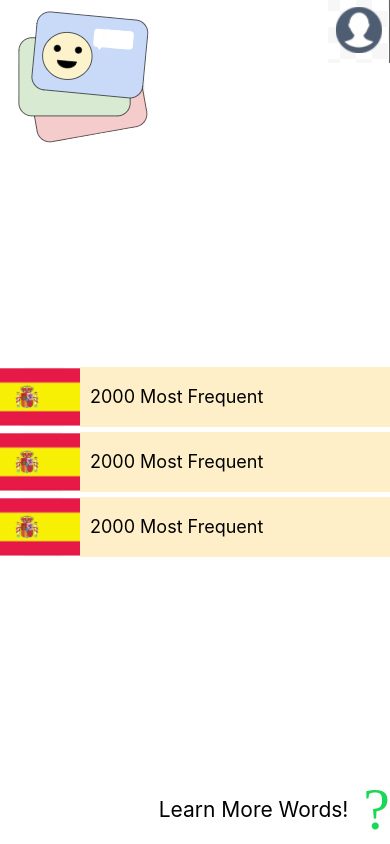
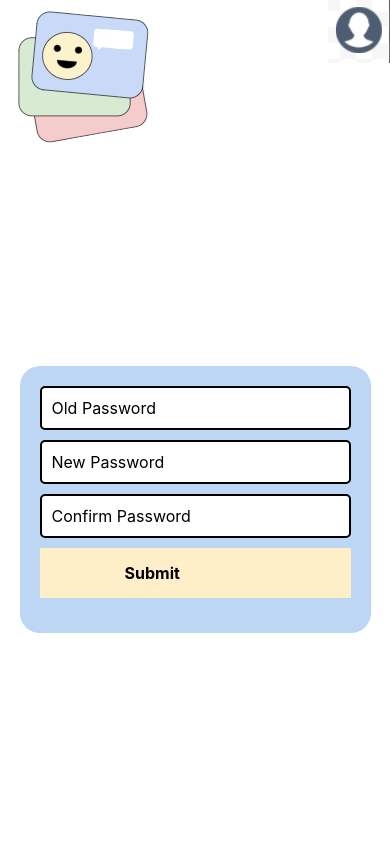
Before and after one commit to sherbo/nativo, a React Native app in the folder frontend/: screen / in a window 390 px wide. Built offline with nearby package versions, Linux system fonts and the light colour scheme.

Commit message:
Set up password change component

```diff
--- a/frontend/App.js
+++ b/frontend/App.js
@@ -1,15 +1,18 @@
 import React from 'react';
-import { StyleSheet, Text, View } from 'react-native';
+import { StyleSheet, SafeAreaView, Text } from 'react-native';
 
 import Login from './screens/Login';
 import Home from './screens/Home';
+import Profile from './screens/Profile';
+import Navbar from './components/Navbar';
 
 export default class App extends React.Component {
   render() {
     return (
-      <View style={styles.container}>
-        <Home />
-      </View>
+      <SafeAreaView style={styles.container}>
+        <Navbar />
+        <Profile />
+      </SafeAreaView>
     );
   }
 }
--- /dev/null
+++ b/frontend/components/ChangePassword.js
@@ -0,0 +1,78 @@
+import React from 'react';
+import { StyleSheet, View, TextInput } from 'react-native';
+
+import LoginButton from './LoginButton';
+
+export default class ChangePassword extends React.Component {
+  constructor(props) {
+    super(props);
+
+    this.state = {
+      oldPassword: '',
+      newPassword: '',
+      confirmedPassword: ''
+    };
+  }
+
+  onLogin() {
+    const { oldPassword, newPassword } = this.state;
+
+    console.log('yaa duu');
+  }
+
+  checkPassword() {
+
+  }
+
+	render() {
+    return (
+      <View style={styles.container}>
+        <TextInput
+          value={this.state.username}
+          onChangeText={(username) => this.setState({ oldPassword })}
+          placeholder={'Old Password'}
+          secureTextEntry={true}
+          placeholderTextColor='black'
+          style={styles.input}
+        />
+        <TextInput
+          value={this.state.newPassword}
+          onChangeText={(password) => this.setState({ newPassword })}
+          placeholder={'New Password'}
+          secureTextEntry={true}
+          placeholderTextColor='black'
+          style={styles.input}
+        />
+        <TextInput
+          value={this.state.confirmedPassword}
+          onChangeText={(password) => this.setState({ confirmedPassword })}
+          placeholder={'Confirm Password'}
+          secureTextEntry={true}
+          placeholderTextColor='black'
+          style={styles.input}
+        />
+        <LoginButton text='Submit' textColor='black' buttonColor='#ffefc9' />
+      </View>
+    )
+  }
+}
+
+const styles = StyleSheet.create({
+  container: {
+    width: '90%',
+    backgroundColor: '#bcd6f4',
+    padding: 20,
+    borderRadius: 20
+  },
+  input: {
+    color: 'black',
+    fontSize: 16,
+    borderWidth: 2,
+    borderColor: 'black',
+    borderRadius: 5,
+    marginBottom: 10,
+    paddingVertical: 10,
+    paddingHorizontal: 10,
+    backgroundColor: 'white'
+  }
+});
--- a/frontend/components/DeckPreview.js
+++ b/frontend/components/DeckOption.js
@@ -1,7 +1,7 @@
 import React from 'react';
 import { StyleSheet, View, Text, Image } from 'react-native';
 
-export default function DeckPreview() {
+export default function DeckOption() {
 	return (
     <View style={styles.container}>
       <Image style={styles.image} source={require('../assets/spanishFlag.png')} />
--- a/frontend/screens/Home.js
+++ b/frontend/screens/Home.js
@@ -2,17 +2,16 @@ import React from 'react';
 import { StyleSheet, SafeAreaView, View, Image, Text } from 'react-native';
 
 import Navbar from '../components/Navbar';
-import DeckPreview from '../components/DeckPreview';
+import DeckOption from '../components/DeckOption';
 import AddPackButton from '../components/AddPackButton';
 
 export default function Home() {
 	return (
     <SafeAreaView style={styles.container}>
-      <Navbar />
       <View style={styles.deckContainer}>
-        <DeckPreview />
-        <DeckPreview />
-        <DeckPreview />
+        <DeckOption />
+        <DeckOption />
+        <DeckOption />
       </View>
       <View style={{flexDirection: 'row', justifyContent: 'flex-end', alignItems: 'center'}}>
         <Text style={{fontSize: 21, marginRight: 15}}>Learn More Words!</Text>
--- a/frontend/screens/Profile.js
+++ b/frontend/screens/Profile.js
@@ -1,6 +1,28 @@
 import React from 'react';
 import { StyleSheet, SafeAreaView, View } from 'react-native';
 
+import LoginButton from '../components/LoginButton';
+import DeckOption from '../components/DeckOption';
+import ChangePassword from '../components/ChangePassword';
+
 export default function Profile() {
+	return (
+    <SafeAreaView style={styles.container}>
+      {/*<LoginButton text='Manage Decks' textColor='black' buttonColor='#ffefc9' />
+      <LoginButton text='Change Password' textColor='black' buttonColor='#ffefc9' />
+      <LoginButton text='Delete Account' textColor='black' buttonColor='#ffefc9' />
+      <DeckOption />
+      <DeckOption />
+      <DeckOption />*/}
+      <ChangePassword />
+    </SafeAreaView>
+  )
+}
 
-}
+const styles = StyleSheet.create({
+  container: {
+    flex: 1,
+    justifyContent: 'center',
+    alignItems: 'center'
+  }
+});
```
